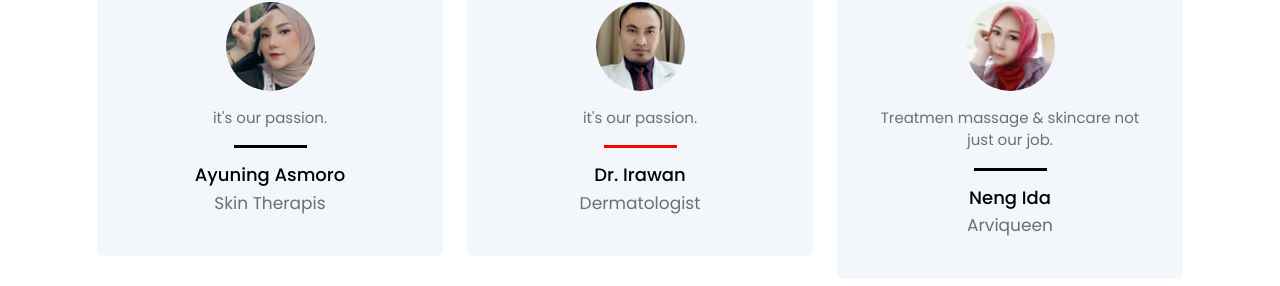
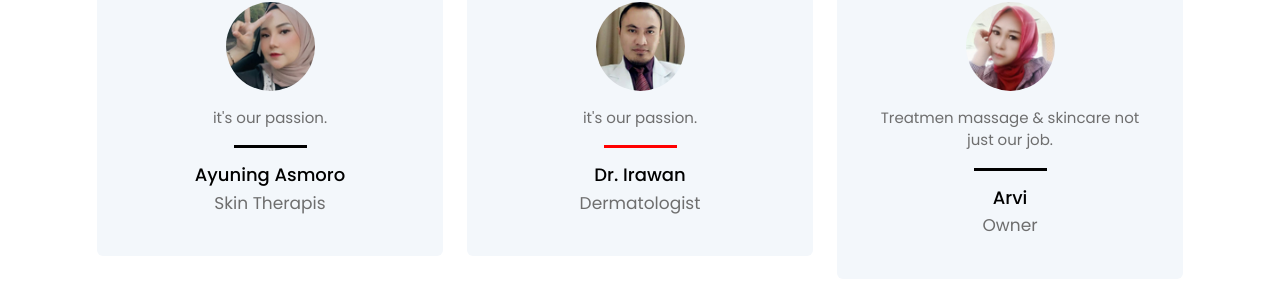
Before and after one commit to arviqueen/arviqueen.github.io, a website: page index.html in a window 1280 px wide. Shown: the part 2155-2441 px from the top of the page. Drawn offline with Linux system fonts and the light colour scheme; a script that the page names is missing.

Commit message:
Update index.html
arvi

```diff
--- a/index.html
+++ b/index.html
@@ -171,8 +171,8 @@
                     <img src="images/face2.jpg" width="89" height="89" alt="" class="img-customer">
                     <p class="m-0 py-3 text-muted">Treatmen massage & skincare not  just our job.</p>
                     <div class="content-divider m-auto"></div>
-                    <h6 class="card-title pt-3">Neng Ida</h6>
-                    <h6 class="customer-designation text-muted m-0">Arviqueen</h6>
+                    <h6 class="card-title pt-3">Arvi</h6>
+                    <h6 class="customer-designation text-muted m-0">Owner</h6>
                   </div>
                 </div>
               </div>
```
